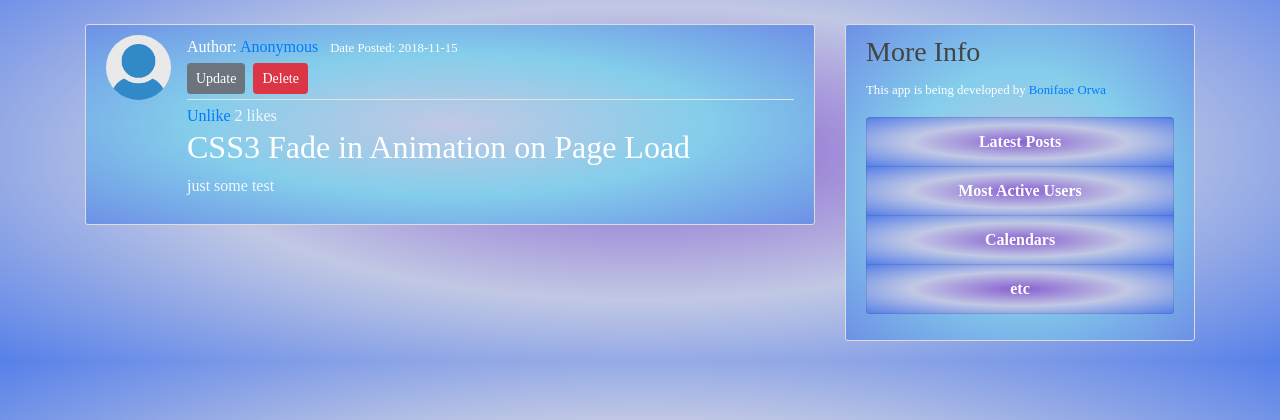
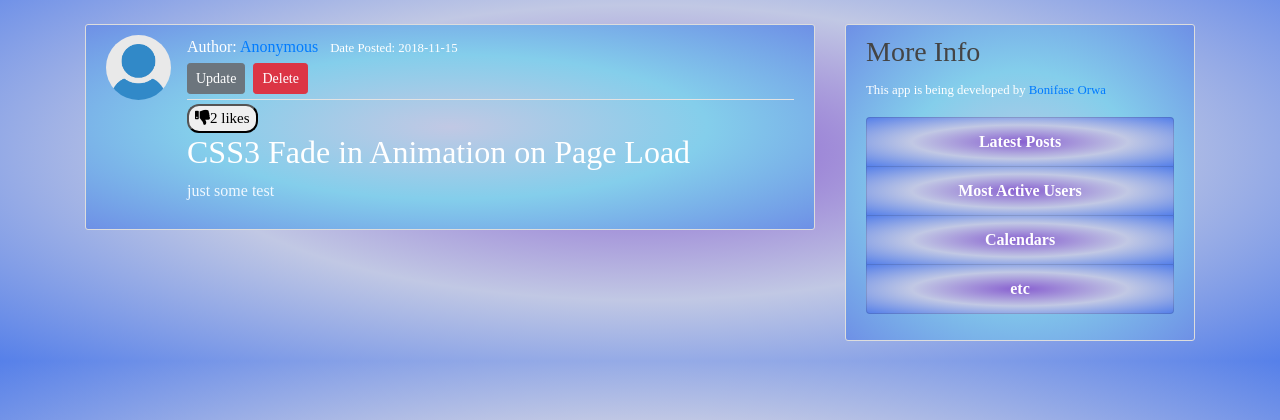
Before and after one commit to Bonifase/BlogPost, a Flask app: page /post/1 in a window 1280 px wide. Shown: the part 56-476 px from the top of the page. Run offline with Flask 2, Linux system fonts and the light colour scheme; a user stored in the database is signed in; data comes from the database, SQL or seed files in the repository; both versions use the stored data as it was after the commit; some libraries are stand-ins or nearby versions.

Commit message:
finalize like button

```diff
--- a/blogpost/templates/post.html
+++ b/blogpost/templates/post.html
@@ -16,12 +16,13 @@
       <div>
           {% if current_user.is_authenticated %}
           {% if current_user.has_liked_post(post) %}
-          <a href="{{ url_for('like_action', post_id=post.id, action='unlike') }}">Unlike</a>
+          <a href="{{ url_for('like_action', post_id=post.id, action='unlike') }}"><button id="style"><i class='fas fa-thumbs-down'></i>{{ post.likes.count() }} likes</button></a>
           {% else %}
-          <a href="{{ url_for('like_action', post_id=post.id, action='like') }}">Like</a>
+          <a href="{{ url_for('like_action', post_id=post.id, action='like') }}"><button id="style"><i class='fas fa-thumbs-up'></i>{{ post.likes.count() }} likes</button></a>
           {% endif %}
+          {% else %}
+          <button id="style"><i class='fas fa-thumbs-up'></i>{{ post.likes.count() }} likes</button>
           {% endif %}
-          {{ post.likes.count() }} likes
       </div>
       <h2 class="article-title">{{ post.title }}</h2>
       <p class="article-content">{{ post.content }}</p>
```
Also changed, not shown: blogpost/templates/latest_posts.html (+11 -0 lines), blogpost/site.db, blogpost/static/profile_pics/0a98a0866b669b0f.png (added).
